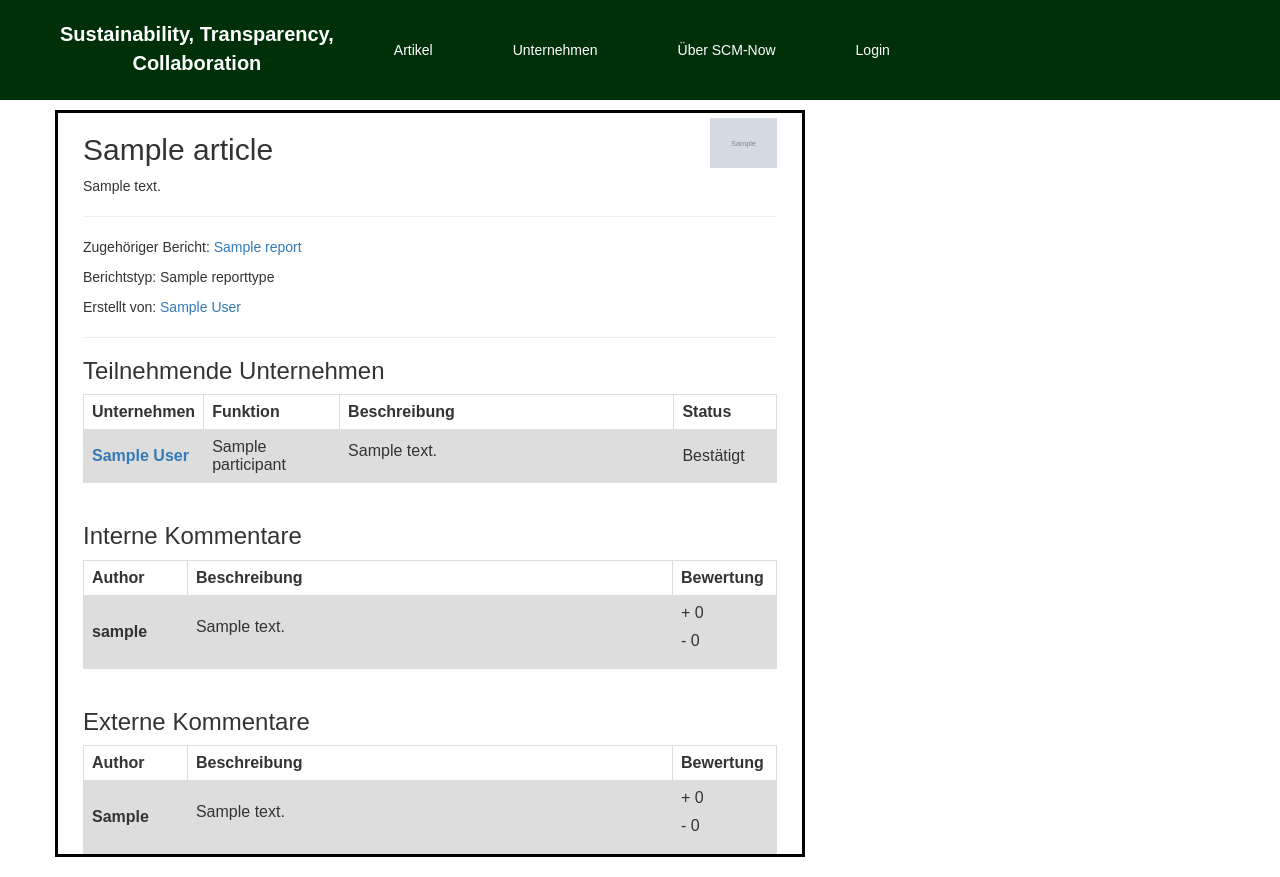
After one commit to Uebelster/SCM-Now, a Django app: page /articledetail/1/ in a window 1280 px wide. The commit adds this page. Run offline with Django 3.2, Linux system fonts and the light colour scheme; tables that the repository leaves empty hold one stand-in row (values such as "Sample post"); grey boxes marked "Sample" are stand-in pictures; some libraries are stand-ins or nearby versions.

Commit message:
Update der Seite und der URL'S

```diff
--- a/scmnow/settings.py
+++ b/scmnow/settings.py
@@ -128,3 +128,4 @@ STATICFILES_DIRS = (os.path.join(BASE_DIR, 'static'), )
 STATIC_ROOT = os.path.join(BASE_DIR, 'staticfiles')
 MEDIA_URL = '/media/'
 MEDIA_ROOT = os.path.join(BASE_DIR, 'media')
+LOGIN_REDIRECT_URL = '/'
--- a/scmnow/urls.py
+++ b/scmnow/urls.py
@@ -17,8 +17,12 @@ from django.contrib import admin
 from django.urls import path, include
 from django.conf import settings
 from django.conf.urls.static import static
+from django.contrib.auth import views
+
 urlpatterns = [
     path('admin/', admin.site.urls),
+    path('accounts/login/', views.LoginView.as_view(), name='login'),
+    path('accounts/logout/', views.LogoutView.as_view(next_page='/'), name='logout'),
     path('', include('sustain.urls')),
 ]
 
--- a/sustain/static/css/sustain.css
+++ b/sustain/static/css/sustain.css
@@ -1,7 +1,11 @@
+* {
+    font-family:Arial;
+}
+
 .page-header {
     background-color:  #003008;
     margin-top: 0;
-    padding: 20px 20px 20px 60px;
+
 }
 
 .page-header h1, .page-header h1 a, .page-header h1 a:visited, .page-header h1 a:active {
@@ -12,10 +16,6 @@
 
 .content {
     margin-left: 40px;
-}
-
-h1, h2, h3, h4 {
-    font-family: 'Arial', cursive;
 }
 
 .date {
@@ -38,9 +38,72 @@ h1, h2, h3, h4 {
 }
 
 .article {
-    margin-bottom: 70px;
+    margin-bottom: 20px;
+    margin-top: 20px;
+    padding-inline: 25px;
+    border: black;
+    border-style: solid;
 }
 
 .article h2 a, .article h2 a:visited {
     color: #000000;
 }
+
+.account {
+    margin-left: 40px;
+}
+
+.report {
+    margin: 20px 0px 20px 20px;
+}
+
+table {
+    font-family: arial, sans-serif;
+    border-collapse: collapse;
+    width: 100%;
+}
+
+td, th {
+    border: 1px solid #dddddd;
+    text-align: left;
+    padding: 8px;
+}
+
+tr:nth-child(even) {
+    background-color: #dddddd;
+}
+
+ul {
+    list-style-type: none;
+    margin: 0;
+    overflow: hidden;
+    background-color: #003008;
+    width: 100%;
+    position: fixed;
+    top: 0;
+  }
+
+li {
+    float: left;
+  }
+
+li a {
+    display: block;
+    color: white;
+    text-align: center;
+    text-decoration: none;
+    padding: 40px;
+  }
+
+li a:hover:not(.active) {
+    background-color:#054b11;
+    color: white;
+    font-size: 18;
+  }
+
+.active {
+    background-color: #4CAF50;
+  }
+.ribboncontent {
+    color: white;
+  }
--- /dev/null
+++ b/sustain/templates/sustain/articledetail.html
@@ -0,0 +1,83 @@
+{% extends 'sustain/base.html' %}
+
+{% block content %}
+    <div class="article">
+        <a style="float:right;padding-top:5px;" href="/accountdetail/{{article.report.account.pk}}">
+            <img src="/media/{{ article.report.account.logo }}" alt ="Smiley face" height="50" width="auto">
+        </a>
+        <h2>{{ article.name }}</h2>
+        <p>{{ article.description|linebreaksbr }}</p>
+        <hr>
+        <p>Zugehöriger Bericht: <a href=""> {{ article.report|linebreaksbr }}</a></p>
+        <p>Berichtstyp: {{article.report.reporttype|linebreaksbr}}</p>
+        <p>Erstellt von: <a href="/accountdetail/{{article.report.account.pk}}">{{ article.report.account.name|linebreaksbr }}</a></p>
+        <hr>
+        <h3>Teilnehmende Unternehmen</h3>
+        <table style="width: 100%;">
+            <tr>
+                <th style="width:15%">Unternehmen</th>
+                <th style="width:20%">Funktion</th>
+                <th style="width:50%">Beschreibung</th>
+                <th style="width:15%">Status</th>
+            </tr>
+            {% for participant in article.report.participants.all %}
+                <div class="content">
+                    <tr>
+                        <td><strong><a href="/accountdetail/{{participant.account.pk}}">{{ participant.account }}</a></strong></td>
+                        <td>{{ participant.name }}</td>
+                        <td>{{ participant.description|linebreaks }}</td>
+                        <td>
+                            {% if participant.approved %}
+                                Bestätigt
+                            {% else %}
+                                Unbestätigt
+                            {% endif %}
+                        </td>
+                    </tr>
+                </div>
+            {% empty %}
+                <p>Keine Teilnehmer gepflegt.</p>
+            {% endfor %}
+            </table>
+            <br>
+        <h3>Interne Kommentare</h3>
+        <table style="width: 100%;">
+            <tr>
+                <th style="width:15%">Author</th>
+                <th style="width:70%">Beschreibung</th>
+                <th style="width:15%">Bewertung</th>
+            </tr>
+            {% for commentsintern in article.internalcomments.all %}
+                <div class="content">
+                    <tr>
+                        <td><strong>{{ commentsintern.createdby }}</strong></td>
+                        <td>{{ commentsintern.description|linebreaks }}</td>
+                        <td><p> + {{count_ratingposint}}</p><p> - {{ count_ratingnegint }}</p></td>
+                    </tr>
+                </div>
+            {% empty %}
+                <p>Bisher keine internen Kommentare veröffentlicht.</p>
+            {% endfor %}
+            </table>
+            <br>
+            <h3>Externe Kommentare</h3>
+            <table style="width: 100%;">
+            <tr>
+                <th style="width:15%">Author</th>
+                <th style="width:70%">Beschreibung</th>
+                <th style="width:15%">Bewertung</th>
+            </tr>
+            {% for commentsextern in article.externalcomments.all %}
+                <div class="content">
+                    <tr>
+                        <td><strong>{{ commentsextern.createdby_unauth }}</strong></td>
+                        <td>{{ commentsextern.description|linebreaks }}</td>
+                        <td><p> + {{ count_ratingposext }} </p><p> - {{ count_ratingnegext }} </p></td>
+                    </tr>
+                </div>
+            {% empty %}
+                <p>Bisher keine externen Kommentare veröffentlicht.</p>
+            {% endfor %}
+        </table>
+    </div>
+{% endblock %}
--- a/sustain/templates/sustain/base.html
+++ b/sustain/templates/sustain/base.html
@@ -5,15 +5,25 @@
         <link rel="stylesheet" href="//maxcdn.bootstrapcdn.com/bootstrap/3.2.0/css/bootstrap.min.css">
         <link rel="stylesheet" href="//maxcdn.bootstrapcdn.com/bootstrap/3.2.0/css/bootstrap-theme.min.css">
         <link href='//fonts.googleapis.com/css?family=Lobster&subset=latin,latin-ext' rel='stylesheet' type='text/css'>
+        <link href="https://fonts.googleapis.com/css?family=Montserrat&display=swap" rel="stylesheet">
         <link rel="stylesheet" href="{% static 'css/sustain.css' %}">
     </head>
     <body>
-        <div class="page-header">
-            <h1><a href="/">Sustainability, Transparency, Collaboration</a></h1>
-        </div>
+        <ul>
+            <li class="ribboncontent" style="padding:20px;text-align:center;float: left;font-weight: bold;font-size: 20;">Sustainability, Transparency,<br> Collaboration</li>
+            <li><a href="/">Artikel</a></li>
+            <li><a href="/account_list">Unternehmen</a></li>
+            <li><a href="/about">Über SCM-Now</a></li>
+            {% if user.is_authenticated %}
+            <li><a href="/mywork/{{user.pk}}">Mein Bereich</a></li>
+            <li><a href="{% url 'logout' %}">Logout</a></li>
+            {% else %}
+            <li><a href="{% url 'login' %}">Login</a></li>
+            {% endif %}
+        </ul>
         <div class="content container">
             <div class="row">
-                <div class="col-md-8">
+                <div class="col-md-8" style="margin-top: 90px;">
                 {% block content %}
                 {% endblock %}
                 </div>
--- a/sustain/urls.py
+++ b/sustain/urls.py
@@ -3,4 +3,6 @@ from . import views
 
 urlpatterns = [
     path('', views.article_list, name='article_list'),
+    path('articledetail/<int:pk>/',views.article_detail,name='article_detail'),
+    path('accountdetail/<int:pk>/',views.account_detail, name='account_detail'),
 ]
--- a/sustain/views.py
+++ b/sustain/views.py
@@ -1,9 +1,22 @@
-from django.shortcuts import render
+from django.shortcuts import render, get_object_or_404
 from django.utils import timezone
-from .models import article
+from .models import article, account,commentsextern, commentsintern, commentreview
+from django.contrib.auth.decorators import login_required
 
 # Create your views here.
 
 def article_list(request):
-    articles = article.objects.filter(inactivce=False)
+    articles = article.objects.filter(inactive=False)
     return render(request, 'sustain/article_list.html', {'articles':articles})
+
+def account_detail(request, pk):
+    accounts = get_object_or_404(account, pk=pk)
+    return render(request, 'sustain/accountdetail.html', {'account':accounts})
+
+def article_detail(request, pk):
+    articles = get_object_or_404(article, pk=pk)
+    count_ratingposint = commentreview.objects.filter(positive="P", inactive=False,commentsintern=1).count()
+    count_ratingnegint = commentreview.objects.filter(positive="N", inactive=False,commentsintern=1).count()
+    count_ratingposext = commentreview.objects.filter(positive="P", inactive=False,commentsextern=1).count()
+    count_ratingnegext = commentreview.objects.filter(positive="N", inactive=False,commentsextern=1).count()
+    return render(request, 'sustain/articledetail.html', {'article':articles,'count_ratingposint':count_ratingposint,'count_ratingnegint':count_ratingnegint,'count_ratingposext':count_ratingposext,'count_ratingnegext':count_ratingnegext})
```
Also changed, not shown: sustain/models.py (+10 -10 lines), sustain/templates/registration/login.html (added, +25 -0 lines), sustain/templates/sustain/accountdetail.html (added, +22 -0 lines), sustain/templates/sustain/article_list.html (+8 -6 lines), sustain/migrations/0006_auto_20210305_2202.py (added).
